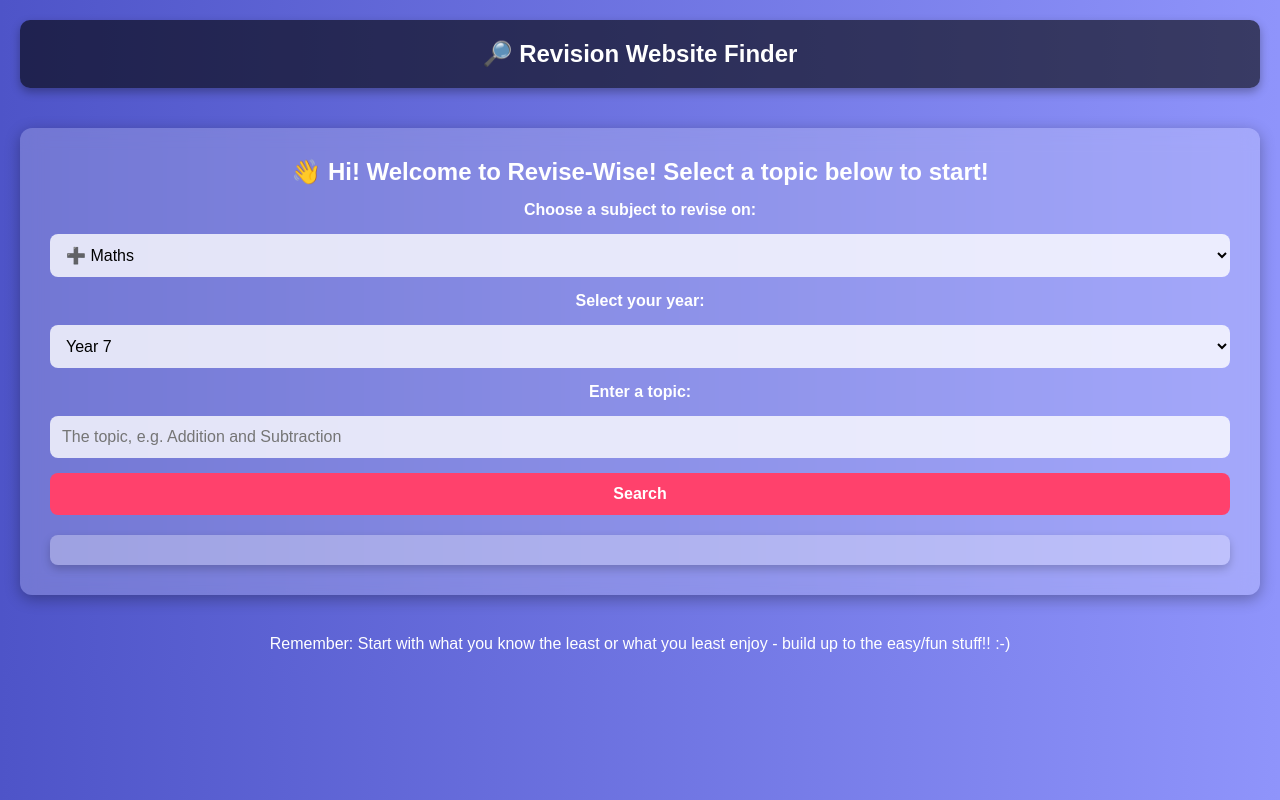
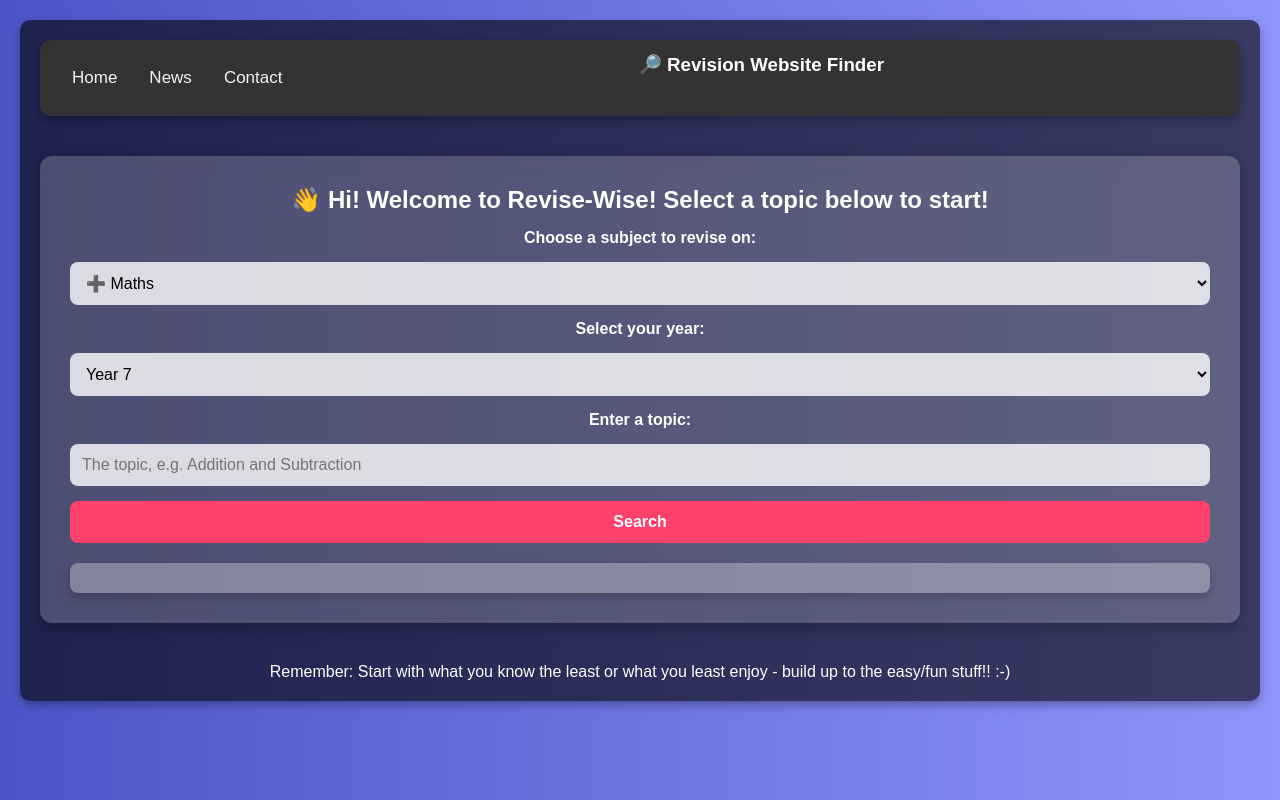
Before and after one commit to TheRealDuckers/Revise-Wise, a plain HTML site: page index.html in a window 1280 px wide. Drawn offline with Linux system fonts and the light colour scheme.

Commit message:
Update index.html

```diff
--- a/index.html
+++ b/index.html
@@ -6,6 +6,34 @@
     <title>Revise Wise | Revision Assistant | Duckers Projects</title>
     <link rel="icon" type="image/x-icon" href="🔎" src="🔎">
     <style>
+        .navbar {
+    position: sticky;  /* Makes the navbar stick to the top */
+    top: 0;  /* Positions the navbar at the top of the viewport */
+    background-color: #333;  /* Background color of the navbar */
+    overflow: hidden;  /* Prevents the navbar from overflowing */
+    padding: 14px 16px;  /* Padding inside the navbar */
+    font-family: Arial;  /* Font for the navbar text */
+}
+
+.navbar a {
+    float: left; /*  Arranges links horizontally */
+    display: block;  /* Allows links to take up full width */
+    color: #f2f2f2;  /* Text color of the navbar links */
+    text-align: center;  /* Centers the text within the links */
+    padding: 14px 16px;  /* Padding inside the links */
+    text-decoration: none;  /* Removes underlines from the links */
+    font-size: 17px; /* Font size of the links */
+}
+
+.navbar a:hover { /*  Changes the background color on hover */
+    background-color: #ddd;
+    color: black;
+}
+
+.navbar a.active { /* Adds an active class to highlight the current page */
+    background-color: #04AA6D;
+    color: white;
+}
         * {
             box-sizing: border-box;
             margin: 0;
@@ -106,6 +134,10 @@
 <body>
 
     <nav>
+        <nav class="navbar">
+    <a href="#home">Home</a>
+    <a href="#news">News</a>
+    <a href="#contact">Contact</a>
         <h1>🔎 Revision Website Finder</h1>
     </nav>
 
```
